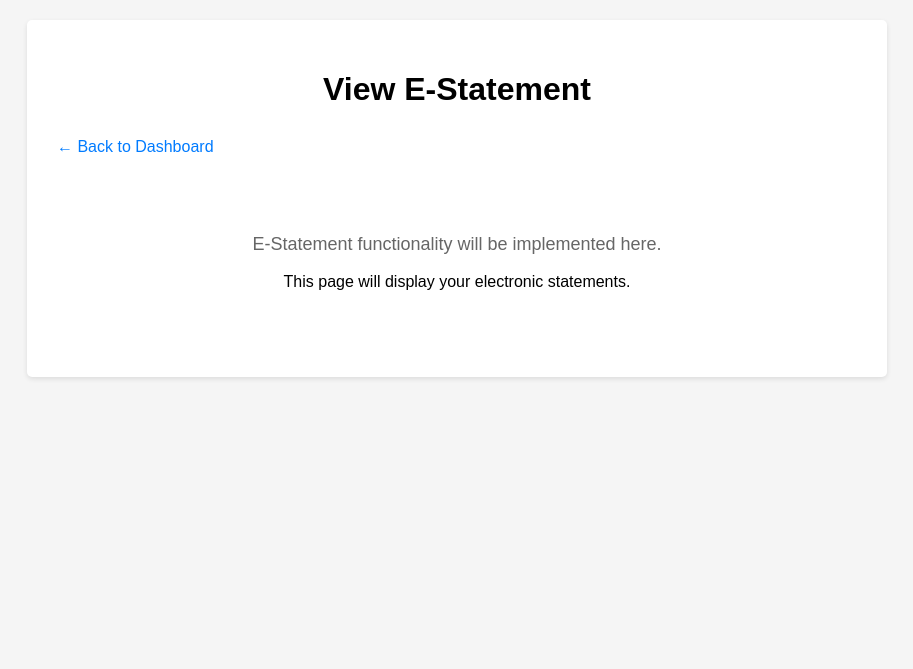
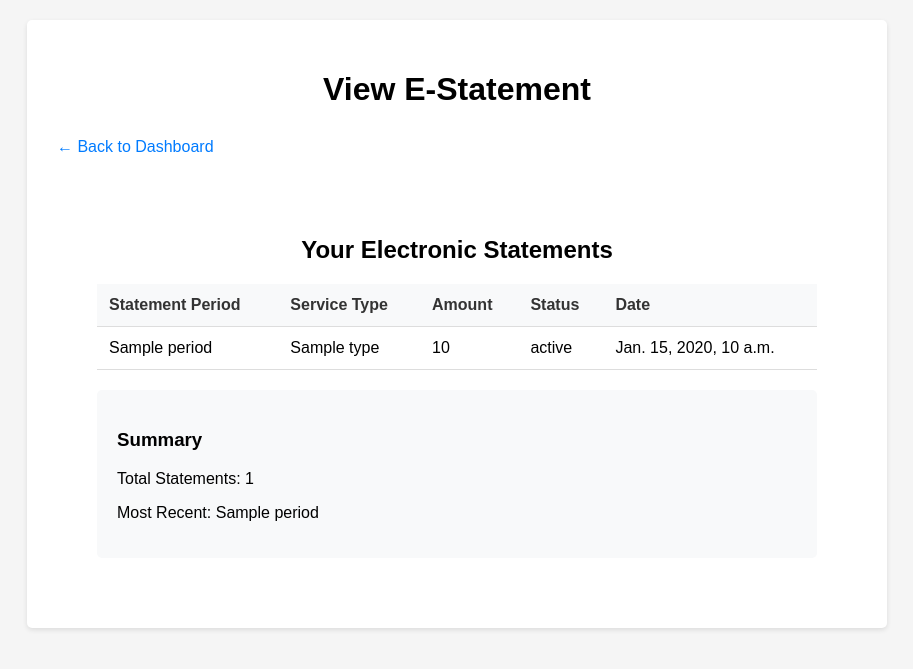
Before and after one commit to Tshidi281/Django, a Django app: template myproject/dashboard/templates/dashboard/estatement.html in a window 1280 px wide. Shown: the top 669 px of the page, without its empty margins (183-1096 px from the left). Run offline with Django 5.2, Linux system fonts and the light colour scheme; the template is opened without the code that fills it: most values are stand-ins (such as "Sample title", 1, 10 or a date in 2020); parts of the project's set-up code (start-up, migrations or seed data) failed here and were passed over.

Commit message:
Funcionality of the E statement

```diff
--- a/myproject/dashboard/templates/dashboard/estatement.html
+++ b/myproject/dashboard/templates/dashboard/estatement.html
@@ -36,9 +36,44 @@
             text-align: center;
             padding: 40px;
         }
-        .message {
-            font-size: 18px;
+        .statement-table {
+            width: 100%;
+            border-collapse: collapse;
+            margin-bottom: 20px;
+            background-color: white;
+        }
+        .statement-table th,
+        .statement-table td {
+            padding: 12px;
+            text-align: left;
+            border-bottom: 1px solid #ddd;
+        }
+        .statement-table th {
+            background-color: #f8f9fa;
+            font-weight: bold;
+            color: #333;
+        }
+        .statement-table tr:hover {
+            background-color: #f5f5f5;
+        }
+        .status.paid {
+            color: #28a745;
+            font-weight: bold;
+        }
+        .status.pending {
+            color: #ffc107;
+            font-weight: bold;
+        }
+        .summary {
+            background-color: #f8f9fa;
+            padding: 20px;
+            border-radius: 5px;
+            margin-top: 20px;
+            text-align: left;
+        }
+        .no-statements {
             color: #666;
+            font-style: italic;
         }
     </style>
 </head>
@@ -51,8 +86,42 @@
         <a href="{% url 'dashboard' %}" class="back-link">← Back to Dashboard</a>
 
         <div class="content">
-            <p class="message">E-Statement functionality will be implemented here.</p>
-            <p>This page will display your electronic statements.</p>
+            <h2>Your Electronic Statements</h2>
+
+            {% if statements %}
+            <table class="statement-table">
+                <thead>
+                    <tr>
+                        <th>Statement Period</th>
+                        <th>Service Type</th>
+                        <th>Amount</th>
+                        <th>Status</th>
+                        <th>Date</th>
+                    </tr>
+                </thead>
+                <tbody>
+                    {% for statement in statements %}
+                    <tr>
+                        <td>{{ statement.period }}</td>
+                        <td>{{ statement.type }}</td>
+                        <td>{{ statement.amount }}</td>
+                        <td>
+                            <span class="status {{ statement.status|lower }}">{{ statement.status }}</span>
+                        </td>
+                        <td>{{ statement.date }}</td>
+                    </tr>
+                    {% endfor %}
+                </tbody>
+            </table>
+            {% else %}
+            <p class="no-statements">No statements available at this time.</p>
+            {% endif %}
+
+            <div class="summary">
+                <h3>Summary</h3>
+                <p>Total Statements: {{ statements|length }}</p>
+                <p>Most Recent: {{ statements.0.period }}</p>
+            </div>
         </div>
     </div>
 </body>
--- a/myproject/myproject/urls.py
+++ b/myproject/myproject/urls.py
@@ -1,19 +1,4 @@
-"""
-URL configuration for myproject project.
 
-The `urlpatterns` list routes URLs to views. For more information please see:
-    https://docs.djangoproject.com/en/6.0/topics/http/urls/
-Examples:
-Function views
-    1. Add an import:  from my_app import views
-    2. Add a URL to urlpatterns:  path('', views.home, name='home')
-Class-based views
-    1. Add an import:  from other_app.views import Home
-    2. Add a URL to urlpatterns:  path('', Home.as_view(), name='home')
-Including another URLconf
-    1. Import the include() function: from django.urls import include, path
-    2. Add a URL to urlpatterns:  path('blog/', include('blog.urls'))
-"""
 from django.contrib import admin
 from django.urls import path, include
 
```
Also changed, not shown: myproject/dashboard/templates/dashboard/contact_us.html (+26 -0 lines), myproject/dashboard/templates/dashboard/how_do_i.html (+45 -18 lines), myproject/dashboard/templates/dashboard/report_issue.html (+26 -0 lines), myproject/dashboard/views.py (+84 -3 lines), myproject/myproject/wsgi.py (+0 -8 lines).
